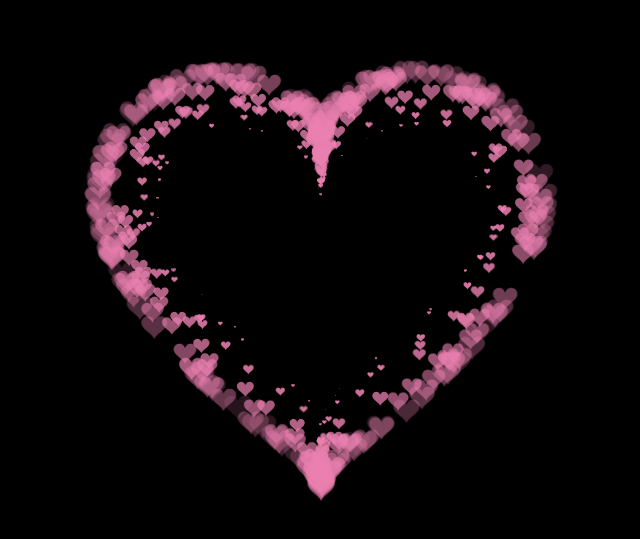
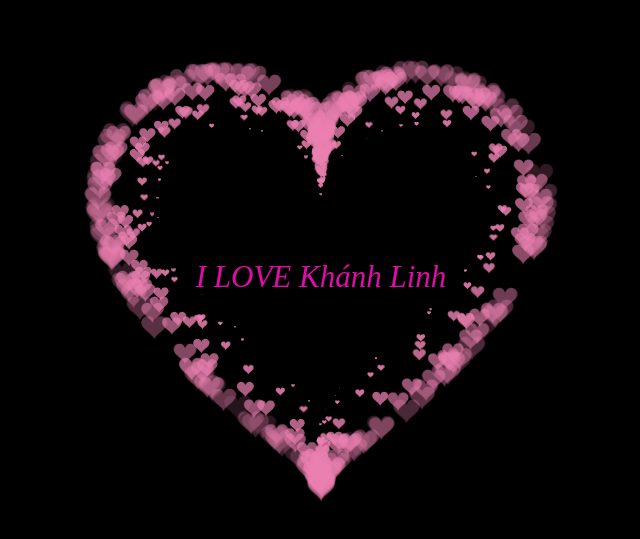
Before and after one commit to hungnphe141004/heart, a plain HTML site: page index.html in a window 1280 px wide. Shown: the part 123-662 px from the top of the page, without its empty margins (319-959 px from the left). Drawn offline with Linux system fonts and the light colour scheme.

Commit message:
final done

```diff
--- a/index.html
+++ b/index.html
@@ -6,6 +6,7 @@
   <META NAME="Author" CONTENT="">
   <META NAME="Keywords" CONTENT="">
   <META NAME="Description" CONTENT="">
+
   <style>
   html, body {
   height: 100%;
@@ -254,5 +255,24 @@ var ParticlePool = (function() {
   }, 10);
 })(document.getElementById('pinkboard'));
   </script>
+  <div
+  class="center-text"
+  ,
+  style="
+	  background-color: rgb(0, 0, 0);
+	  width: 100%;
+	  color: rgb(225, 12, 168);
+	  height: 100%;
+	  font-size: 31px;
+	  font-style: italic;
+	  display: flex;
+	  align-items: center;
+	  justify-content: center;
+	  margin-bottom: 5px;
+	  text-align: center;
+  "
+>
+  I LOVE Khánh Linh
+</div>
  </BODY>
 </HTML>
```
